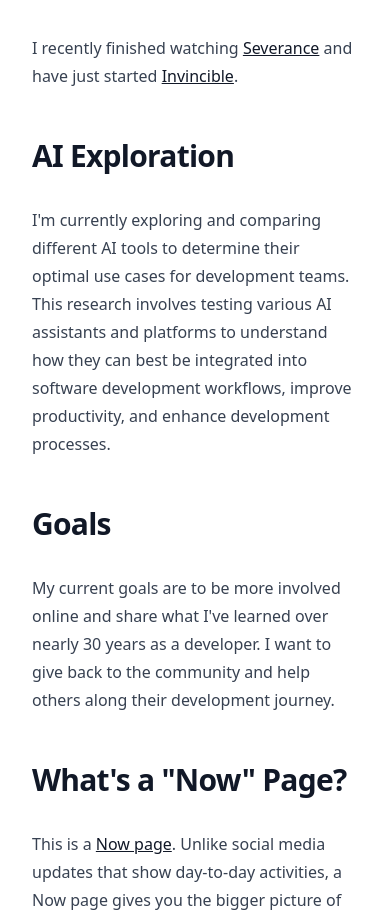
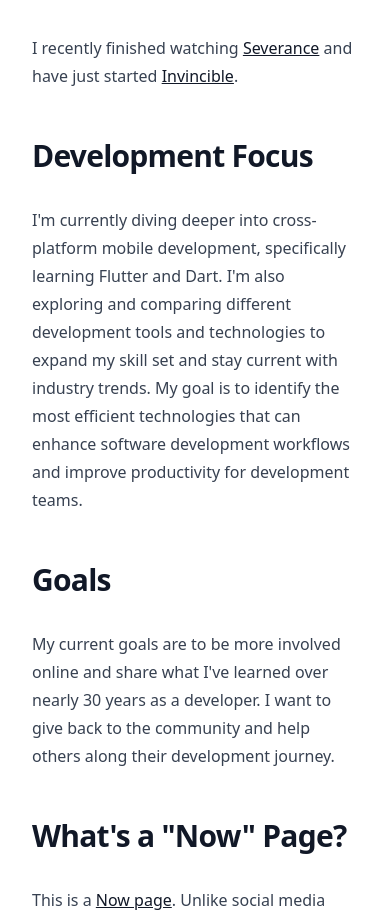
Before and after one commit to bennewton999/2024-blog, a Next.js app: page /now in a window 390 px wide. Shown: the part 1740-2660 px from the top of the page. Built offline with nearby package versions, Linux system fonts and the light colour scheme.

Commit message:
feat: update development focus section to reflect current learning in mobile development and tools

```diff
--- a/src/app/now/page.tsx
+++ b/src/app/now/page.tsx
@@ -97,14 +97,15 @@ export default function NowPage() {
               .
             </p>
 
-            <h2>AI Exploration</h2>
+            <h2>Development Focus</h2>
             <p>
-              I&apos;m currently exploring and comparing different AI tools to
-              determine their optimal use cases for development teams. This
-              research involves testing various AI assistants and platforms to
-              understand how they can best be integrated into software
-              development workflows, improve productivity, and enhance
-              development processes.
+              I&apos;m currently diving deeper into cross-platform mobile
+              development, specifically learning Flutter and Dart. I&apos;m also
+              exploring and comparing different development tools and
+              technologies to expand my skill set and stay current with industry
+              trends. My goal is to identify the most efficient technologies
+              that can enhance software development workflows and improve
+              productivity for development teams.
             </p>
 
             <h2>Goals</h2>
```
